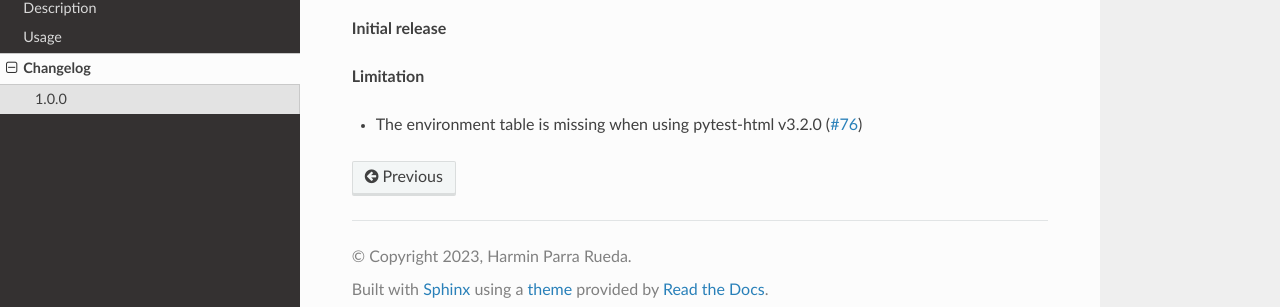
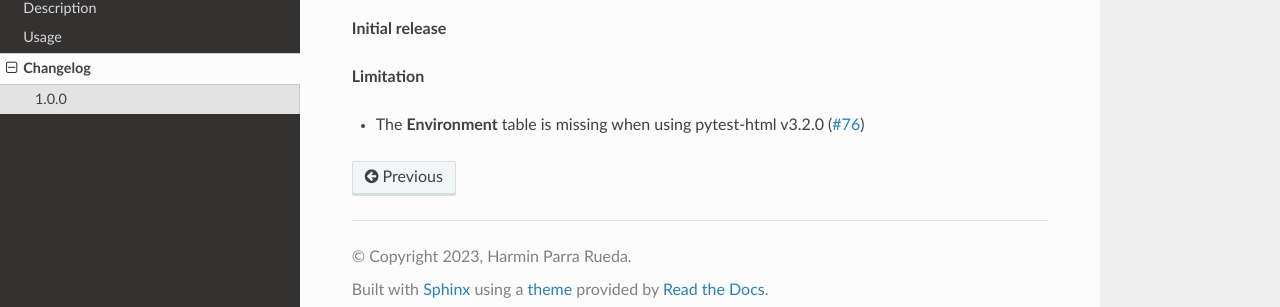
Before and after one commit to harmin-parra/pytest-webtest-extras, a Sphinx documentation site: the page built from docs/changelog.rst, in a window 1280 px wide. Shown: the part 199-506 px from the top of the page. Built offline with Sphinx 7.4.7 and the Read the Docs theme 2.0.0, drawn with Linux system fonts in a browser that asks for light colours.

```diff
--- a/docs/changelog.rst
+++ b/docs/changelog.rst
@@ -10,4 +10,4 @@ Changelog
 
 **Limitation**
 
-* The environment table is missing when using pytest-html v3.2.0 (`#76 <https://github.com/pytest-dev/pytest-metadata/issues/76/>`_)
+* The **Environment** table is missing when using pytest-html v3.2.0 (`#76 <https://github.com/pytest-dev/pytest-metadata/issues/76/>`_)
```
